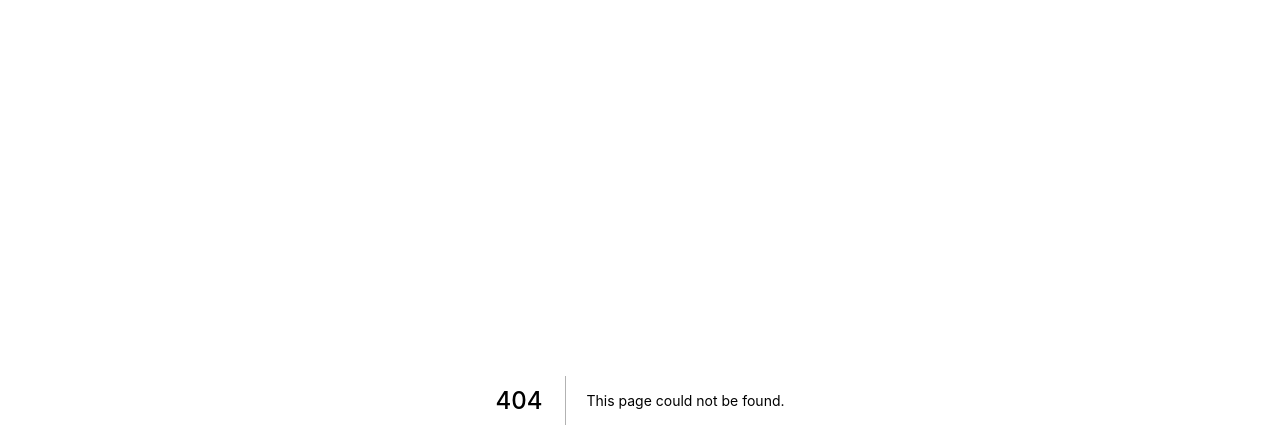
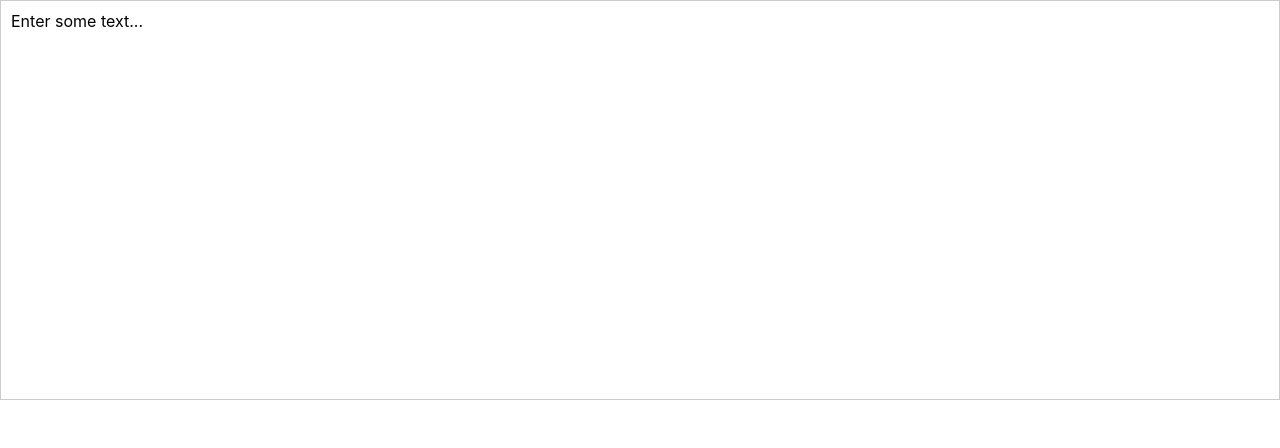
Before and after one commit to arthurflachs/draftjs-next-examples, a Next.js app: page /examples/link in a window 1280 px wide. Before the commit this address had no page. Shown: the top 448 px of the page. Built offline with nearby package versions, Linux system fonts and the light colour scheme.

Commit message:
Create Link example page

```diff
--- /dev/null
+++ b/pages/examples/link/index.tsx
@@ -0,0 +1,17 @@
+import { EditorState } from "draft-js";
+import { useState } from "react";
+import Editor from "../../../components/editor";
+
+export default function Link() {
+  const [editorState, setEditorState] = useState(EditorState.createEmpty());
+
+  return (
+    <div>
+      <Editor
+        editorState={editorState}
+        onChange={setEditorState}
+        placeholder="Enter some text..."
+      />
+    </div>
+  );
+}
```
